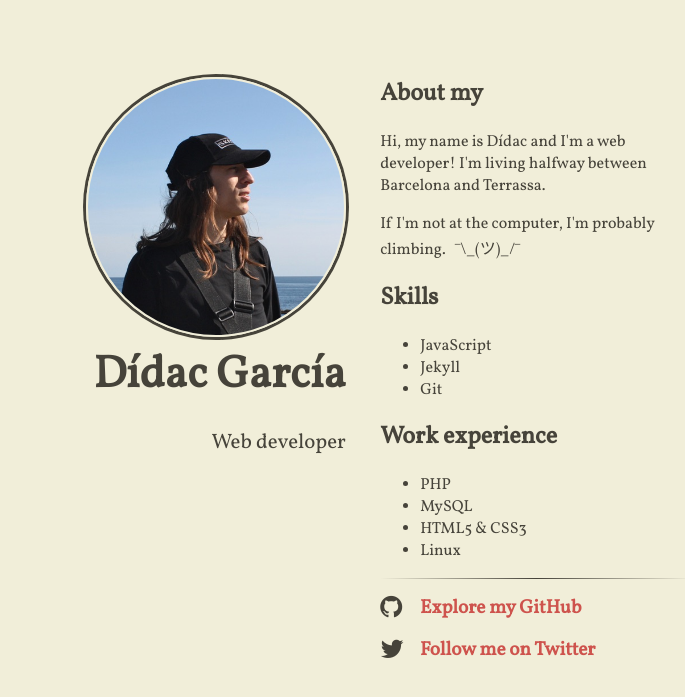
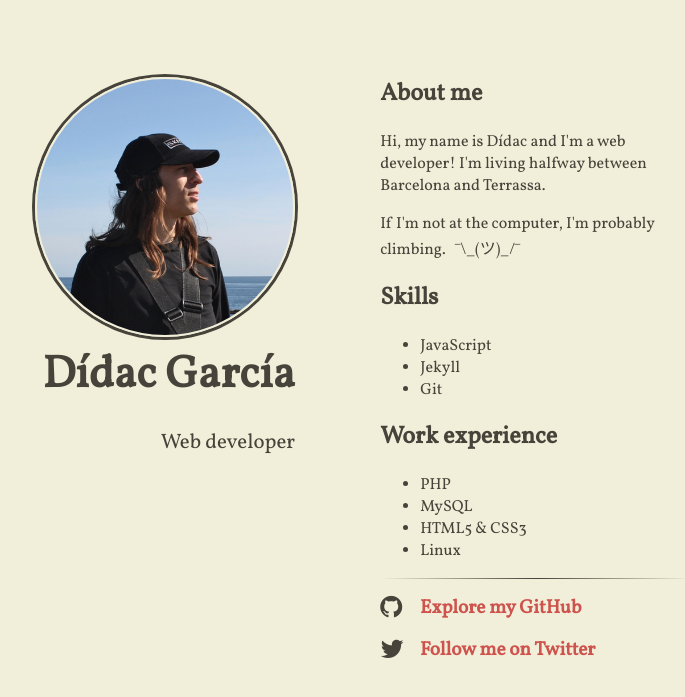
Before and after one commit to didaquis/didaquis, a Jekyll site: the page built from index.html, in a window 1280 px wide. Shown: the top 697 px of the page, without its empty margins (287-972 px from the left). Built offline with Jekyll 4.4.1, drawn with Linux system fonts in a browser that asks for light colours; nearby versions of some CDN libraries.

Commit message:
Error tipográfico y mejoras visuales

```diff
--- a/_config.yml
+++ b/_config.yml
@@ -1,5 +1,5 @@
 # general configuration
-url: http://excentris.net
+url: didaquis.github.io
 baseurl: ''
 
 # compass configuration
@@ -19,6 +19,7 @@ compass:
   # Tracking Code to that file.
   include_analytics: false
   description: "A personal website of a web developer"
+  location: "Barcelona - Terrassa"
 
 # exclude
 exclude: ["CNAME", "Gemfile", "Gemfile.lock", "LICENSE", "README.md"]
--- a/_includes/content.html
+++ b/_includes/content.html
@@ -1,4 +1,4 @@
-<h2>About my</h2>
+<h2>About me</h2>
 <p>Hi, my name is Dídac and I'm a web developer! I'm living halfway between Barcelona and Terrassa.</p>
 <p>If I'm not at the computer, I'm probably climbing. &nbsp; ¯\_(ツ)_/¯</p>
 
--- a/assets/main.scss
+++ b/assets/main.scss
@@ -13,7 +13,7 @@ body {
 
 header,
 main {
-	padding: 0 20px;
+	padding: 0 10px;
 }
 
 /*** wrapper div for both header and main ***/
@@ -132,7 +132,7 @@ footer {
 	aligned right */
 	header {
 		float: left;
-		width: 46%;
+		width: 40%;
 		text-align: right;
 	}
 
```
Also changed, not shown: _includes/head.html (indentation only), index.html (indentation only). Lines whose indentation alone changed are shown as unchanged.
